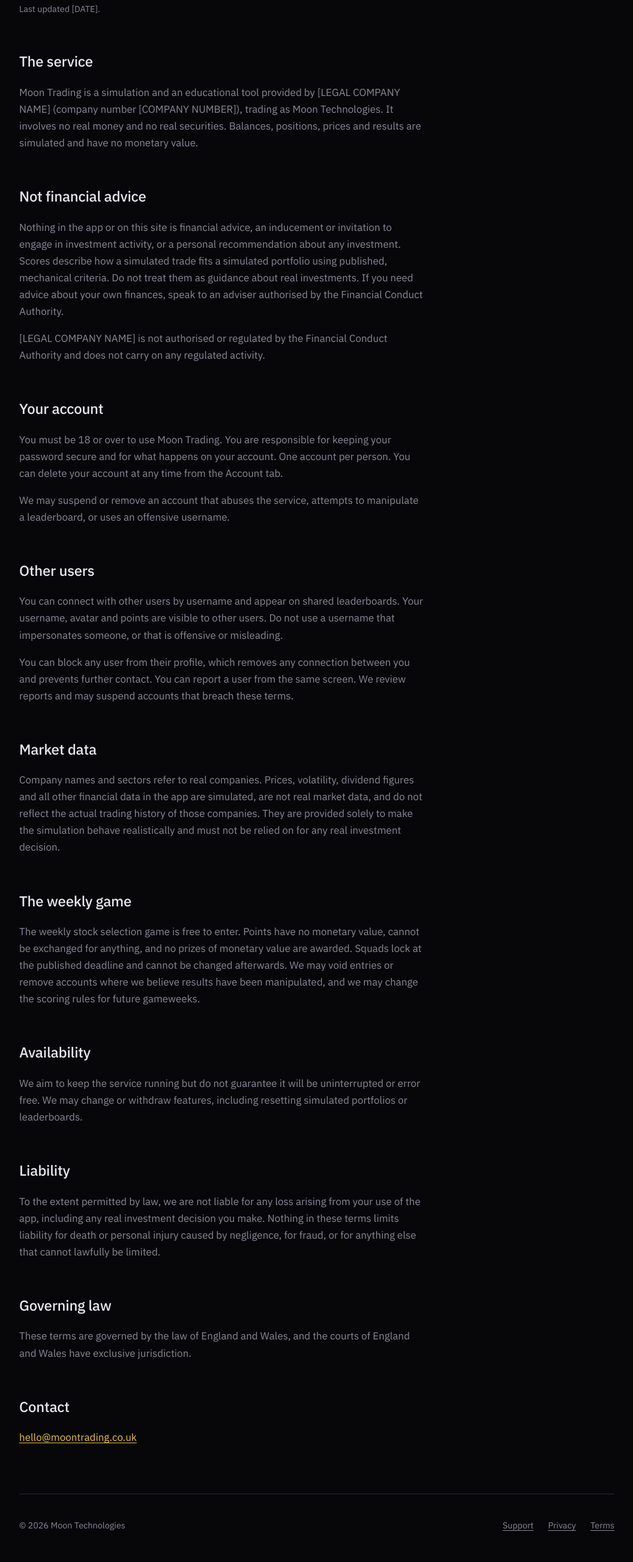
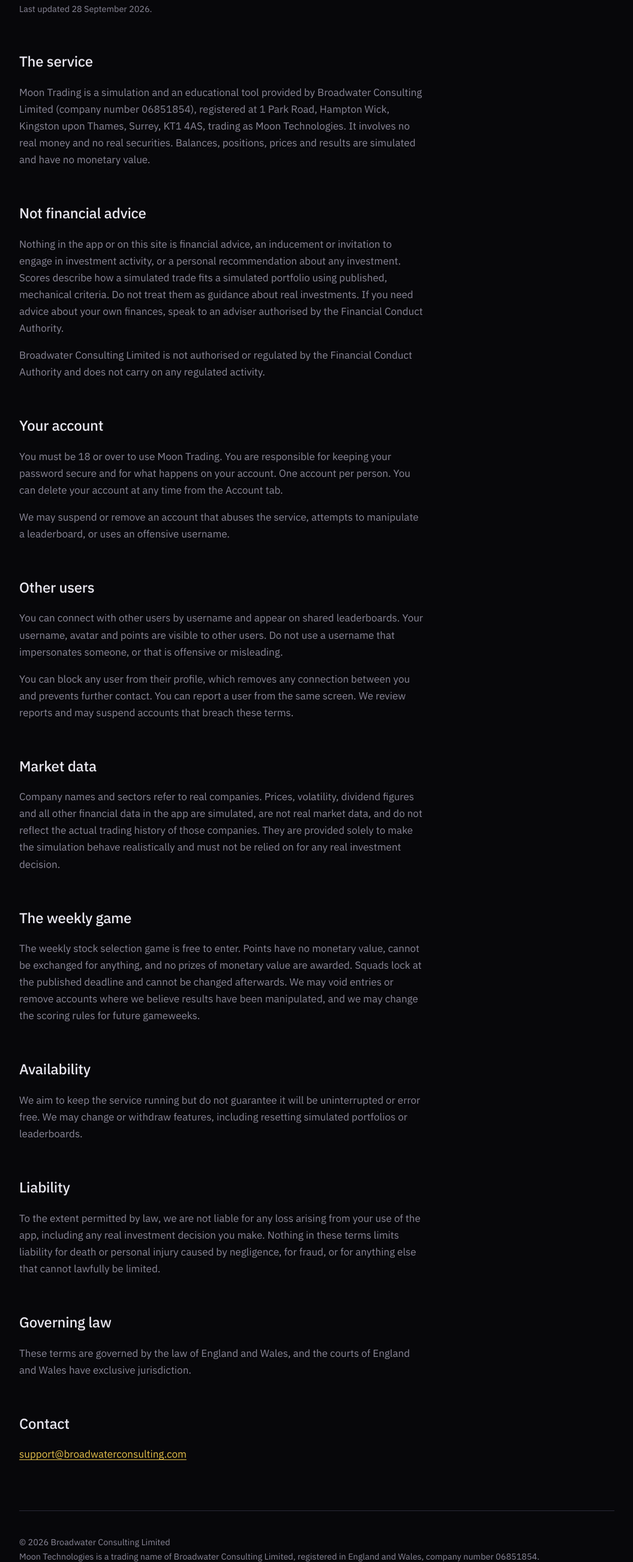
Before and after one commit to JamieCrock/MoonTechnologies1, a plain HTML site: page terms.html in a window 1280 px wide. Shown: the part 196-2800 px from the top of the page at 60% size, without its empty margins (112-1167 px from the left). Drawn offline with Linux system fonts and the light colour scheme.

Commit message:
Revise terms of use with company information
Updated the terms of use to include specific company details and a last updated date.

```diff
--- a/terms.html
+++ b/terms.html
@@ -4,7 +4,7 @@
 <meta charset="utf-8">
 <meta name="viewport" content="width=device-width, initial-scale=1">
 <title>Terms of use | Moon Technologies</title>
-<meta name="description" content="Terms of use for the Moon Trading app.">
+<meta name="description" content="Terms of use for the Moon Trading app, published by Broadwater Consulting Limited trading as Moon Technologies.">
 <link rel="preconnect" href="https://fonts.googleapis.com">
 <link rel="preconnect" href="https://fonts.gstatic.com" crossorigin>
 <link href="https://fonts.googleapis.com/css2?family=IBM+Plex+Mono:wght@400;600&family=IBM+Plex+Sans:wght@300;400;500;600&display=swap" rel="stylesheet">
@@ -24,14 +24,14 @@
 
 <main class="legal">
   <h1>Terms of use</h1>
-  <p class="small">Last updated [DATE].</p>
+  <p class="small">Last updated 28 September 2026.</p>
 
   <h2>The service</h2>
-  <p>Moon Trading is a simulation and an educational tool provided by [LEGAL COMPANY NAME] (company number [COMPANY NUMBER]), trading as Moon Technologies. It involves no real money and no real securities. Balances, positions, prices and results are simulated and have no monetary value.</p>
+  <p>Moon Trading is a simulation and an educational tool provided by Broadwater Consulting Limited (company number 06851854), registered at 1 Park Road, Hampton Wick, Kingston upon Thames, Surrey, KT1 4AS, trading as Moon Technologies. It involves no real money and no real securities. Balances, positions, prices and results are simulated and have no monetary value.</p>
 
   <h2>Not financial advice</h2>
   <p>Nothing in the app or on this site is financial advice, an inducement or invitation to engage in investment activity, or a personal recommendation about any investment. Scores describe how a simulated trade fits a simulated portfolio using published, mechanical criteria. Do not treat them as guidance about real investments. If you need advice about your own finances, speak to an adviser authorised by the Financial Conduct Authority.</p>
-  <p>[LEGAL COMPANY NAME] is not authorised or regulated by the Financial Conduct Authority and does not carry on any regulated activity.</p>
+  <p>Broadwater Consulting Limited is not authorised or regulated by the Financial Conduct Authority and does not carry on any regulated activity.</p>
 
   <h2>Your account</h2>
   <p>You must be 18 or over to use Moon Trading. You are responsible for keeping your password secure and for what happens on your account. One account per person. You can delete your account at any time from the Account tab.</p>
@@ -57,11 +57,15 @@
   <p>These terms are governed by the law of England and Wales, and the courts of England and Wales have exclusive jurisdiction.</p>
 
   <h2>Contact</h2>
-  <p><a href="mailto:hello@moontrading.co.uk">hello@moontrading.co.uk</a></p>
+  <p><a href="mailto:support@broadwaterconsulting.com">support@broadwaterconsulting.com</a></p>
 </main>
 
 <footer class="site">
-  <div>&copy; 2026 Moon Technologies</div>
+  <div>
+    &copy; 2026 Broadwater Consulting Limited<br>
+    Moon Technologies is a trading name of Broadwater Consulting Limited, registered in England and Wales, company number 06851854.<br>
+    Registered office: 1 Park Road, Hampton Wick, Kingston upon Thames, Surrey, KT1 4AS
+  </div>
   <nav>
     <a href="support.html">Support</a>
     <a href="privacy.html">Privacy</a>
```
